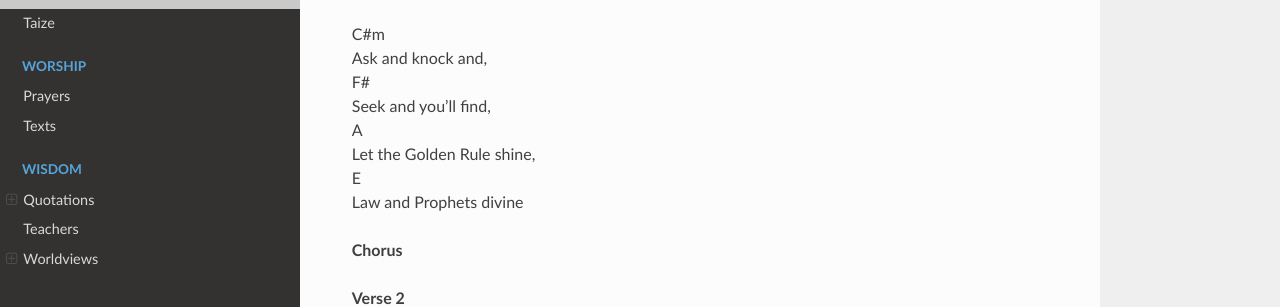
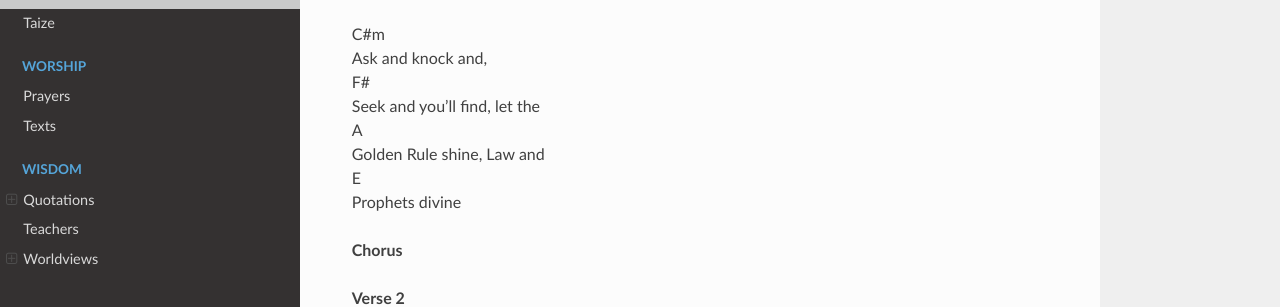
Before and after one commit to FreelyGivenHarmonicChurch/FreelyGivenHarmonicChurch.github.io, an MkDocs documentation site: the page built from docs/music/original/son_of_man.md, in a window 1280 px wide and 900 px high, scrolled down 672 px. Shown: the part 161-468 px from the top of the window. Built offline with MkDocs 1.6.1, drawn with Linux system fonts in a browser that asks for light colours; nearby versions of some CDN libraries.

Commit message:
Adjust Son of Man lyrics

```diff
--- a/docs/music/original/son_of_man.md
+++ b/docs/music/original/son_of_man.md
@@ -32,11 +32,11 @@ Not the speck<br>
 C#m<br>
 Ask and knock and,<br>
 F#<br>
-Seek and you’ll find,<br>
+Seek and you’ll find, let the<br>
 A<br>
-Let the Golden Rule shine,<br>
+Golden Rule shine, Law and <br>
 E<br>
-Law and Prophets divine<br>
+Prophets divine<br>
 
 **Chorus**<br>
 
```
